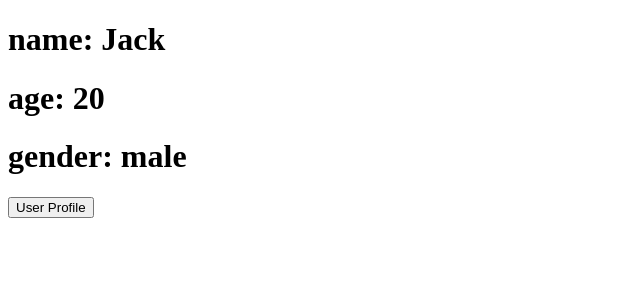
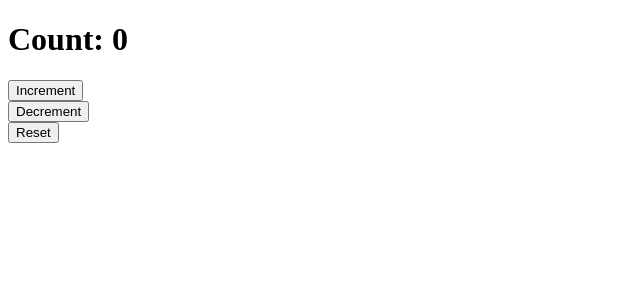
Before and after one commit to jieun-107/react-study, a React (Vite) app: page / in a window 1280 px wide. Shown: the top 300 px of the page, without its empty margins (0-640 px from the left). Built offline with nearby package versions, Linux system fonts and the light colour scheme.

Commit message:
상태 업데이트 방법

```diff
--- a/src/App.tsx
+++ b/src/App.tsx
@@ -1,11 +1,15 @@
+import Counter from "./components/section6/Counter";
 import Ex01 from "./components/section6/Ex01";
 import Ex02 from "./components/section6/Ex02";
+import Ex03 from "./components/section6/Ex03";
 
 export default function App() {
   return (
     <>
       {/* <Ex01 /> */}
-      <Ex02 />
+      {/* <Ex02 /> */}
+      {/* <Ex03 /> */}
+      <Counter />
     </>
   );
 }
--- /dev/null
+++ b/src/components/section6/Counter.tsx
@@ -0,0 +1,26 @@
+import { useState } from "react"
+
+export default function Counter() {
+  const [count, setCount] = useState<number>(0);
+  const handleIncrement = () => {
+    setCount((count) => count + 1);
+  }
+
+  const handleDecrement = () => {
+    setCount((count) => count - 1);
+  }
+
+  const handleReset = () => {
+    setCount(0);
+  }
+  return (
+    <>
+        <h1>Count: {count}</h1>
+        <button onClick={handleIncrement}>Increment</button>
+        <br/>
+        <button onClick={handleDecrement}>Decrement</button>
+        <br/>
+        <button onClick={handleReset}>Reset</button>
+    </>
+  )
+}
--- /dev/null
+++ b/src/components/section6/Ex03.tsx
@@ -0,0 +1,28 @@
+import { useState } from "react"
+
+export default function Ex03() {
+  // 상태변수의 값을 직접 업데이트 방식으로 변경
+  const [count, setCount] = useState<number>(0);
+  const handleIncrement = () => {
+    setCount(count + 1); // 0 + 1
+    setCount(count + 1); // 0 + 1
+    setCount(count + 1); // 0 + 1
+  }
+
+  // 상태변수의 값을 함수형 업데이트 방식으로 변경
+  const [count2, setCount2] = useState<number>(0);
+  const handleIncrement2 = () => {
+    setCount2((count) => count + 1); // 0 + 1 함수형 업데이트 방식에서는 매개변수를 항상 최신의 값을 전달
+    setCount2((count) => count + 1); // 1 + 1
+    setCount2((count) => count + 1); // 2 + 1
+  }
+
+  return (
+    <>
+      <h1>Count: {count}</h1>
+      <button onClick={handleIncrement}>increment</button>
+      <h1>Count2: {count2}</h1>
+      <button onClick={handleIncrement2}>Increment</button>
+    </>
+  )
+}
```
